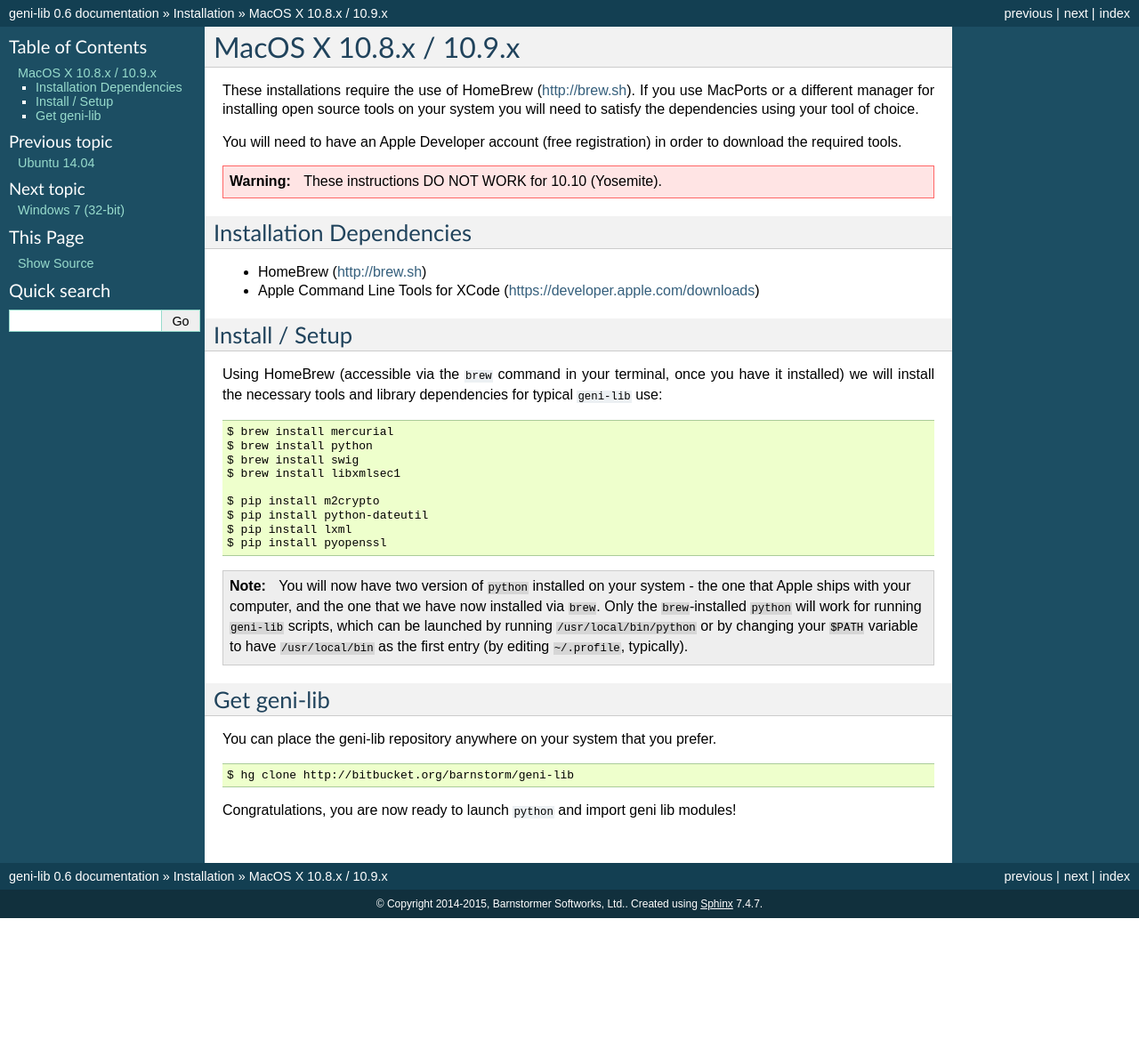
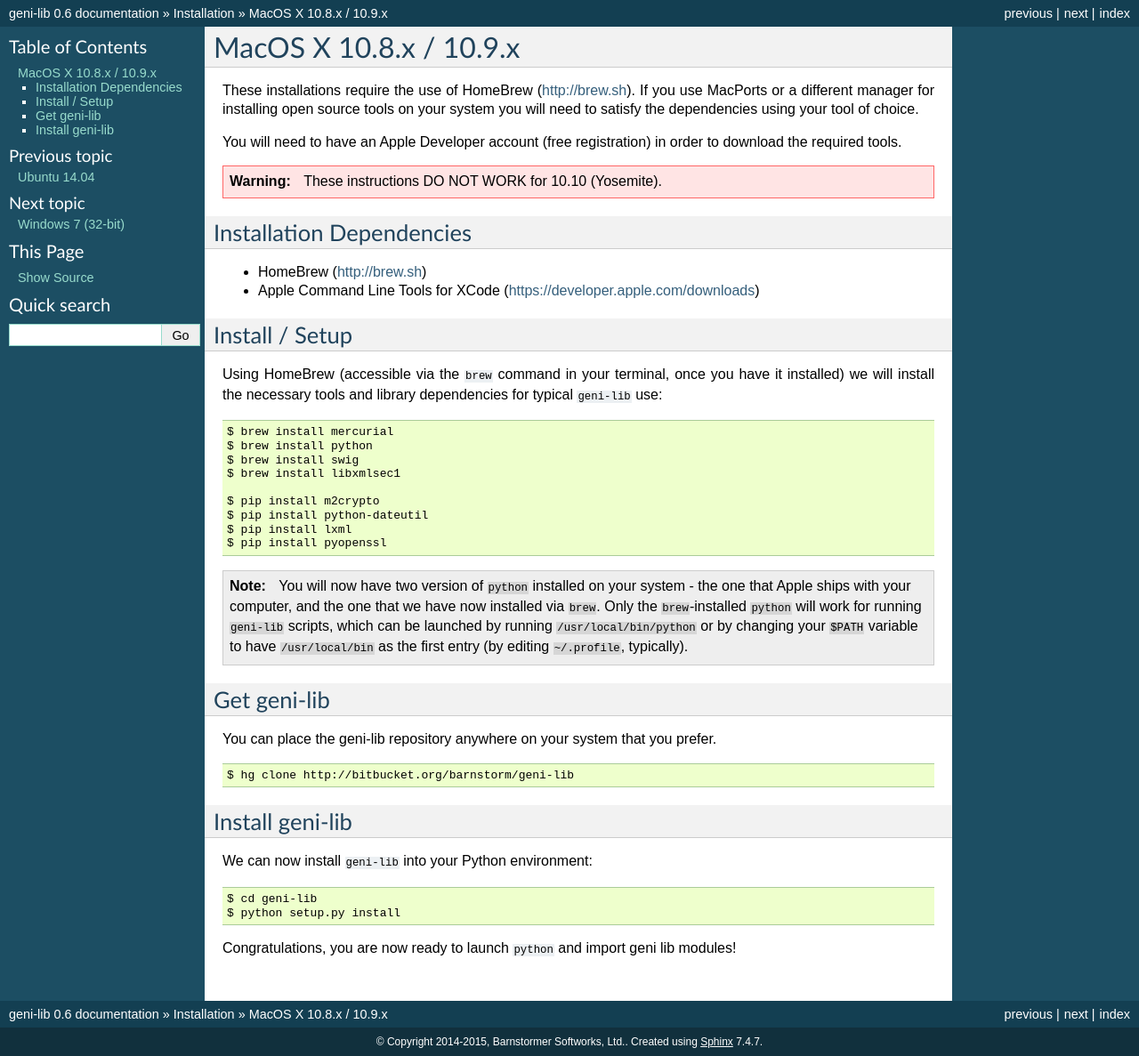
Before and after one commit to kaimast/geni-lib3, a Sphinx documentation site: the page built from docs/source/intro/macosx.rst, in a window 1280 px wide. Shown: the whole page at 89% size. Built offline with Sphinx 7.4.7, drawn with Linux system fonts in a browser that asks for light colours; pages that are not in the unit, such as notebooks, are missing from menus; before the commit the page ends 1032 px from its top, so only the background shows below that.

Commit message:
MacOS X touchup

```diff
--- a/docs/source/intro/macosx.rst
+++ b/docs/source/intro/macosx.rst
@@ -52,4 +52,13 @@ You can place the geni-lib repository anywhere on your system that you prefer.
 
   $ hg clone http://bitbucket.org/barnstorm/geni-lib
 
+================
+Install geni-lib
+================
+
+We can now install ``geni-lib`` into your Python environment::
+
+  $ cd geni-lib
+  $ python setup.py install
+
 Congratulations, you are now ready to launch ``python`` and import geni lib modules!
```
